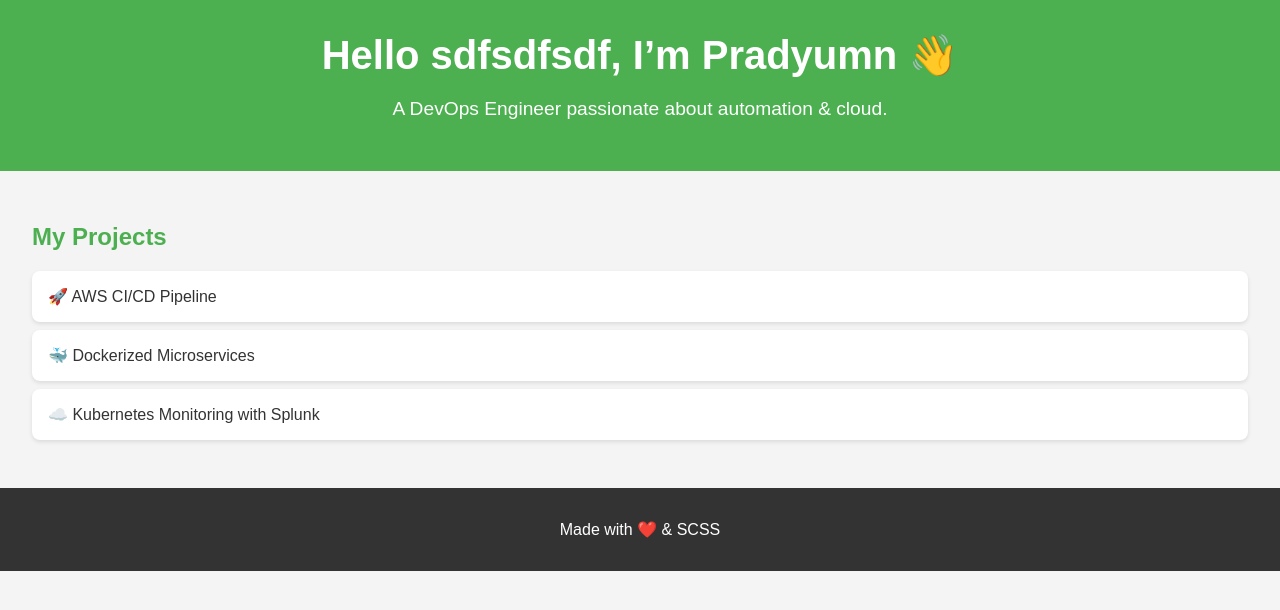
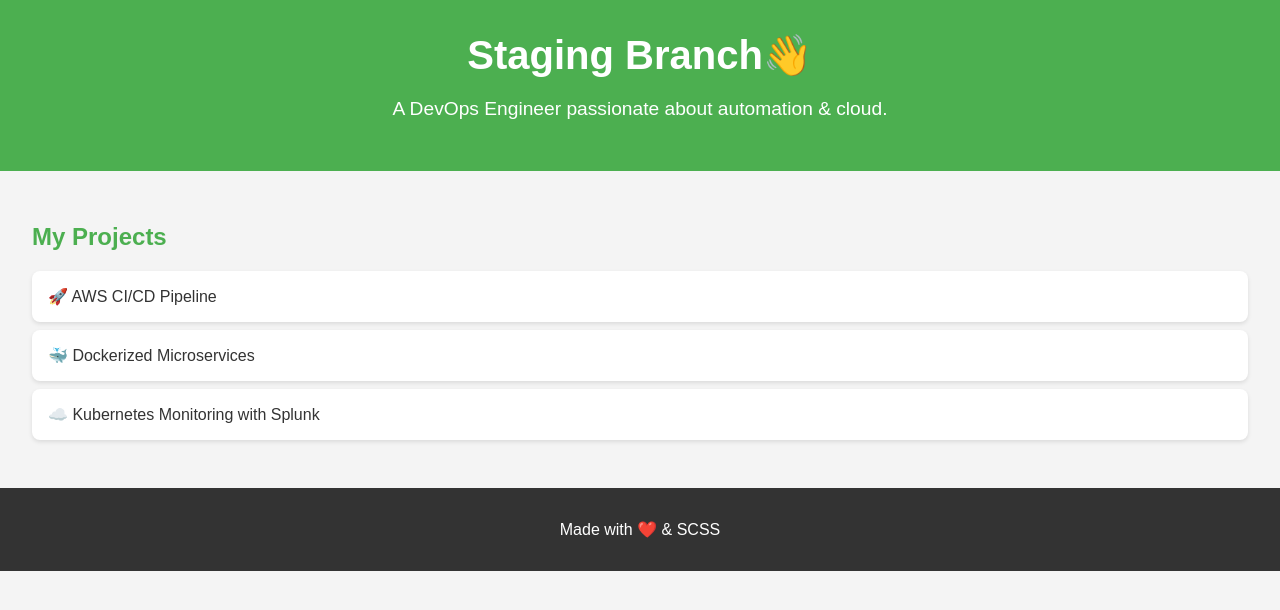
Before and after one commit to Pradyumnyadav0992/POC-49, a plain HTML site: page index.html in a window 1280 px wide. Drawn offline with nearby package versions, Linux system fonts and the light colour scheme; files that its build step writes are made by us from their sources.

Commit message:
Update index.html

```diff
--- a/index.html
+++ b/index.html
@@ -8,7 +8,7 @@
 </head>
 <body>
   <header>
-    <h1>Hello  sdfsdfsdf, I’m Pradyumn 👋</h1>
+    <h1>Staging Branch👋</h1>
     <p>A DevOps Engineer passionate about automation & cloud.</p>
   </header>
 
```
